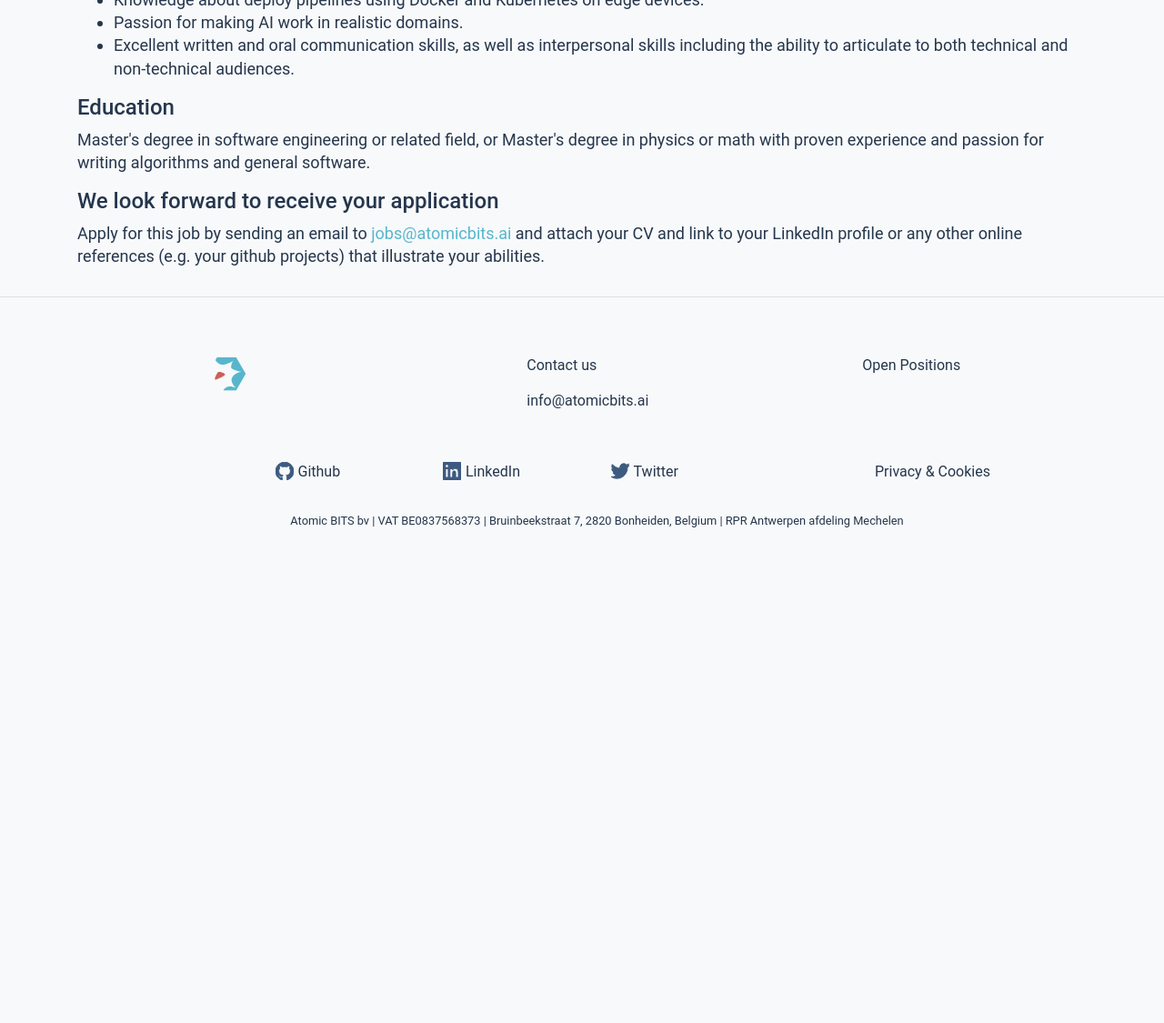
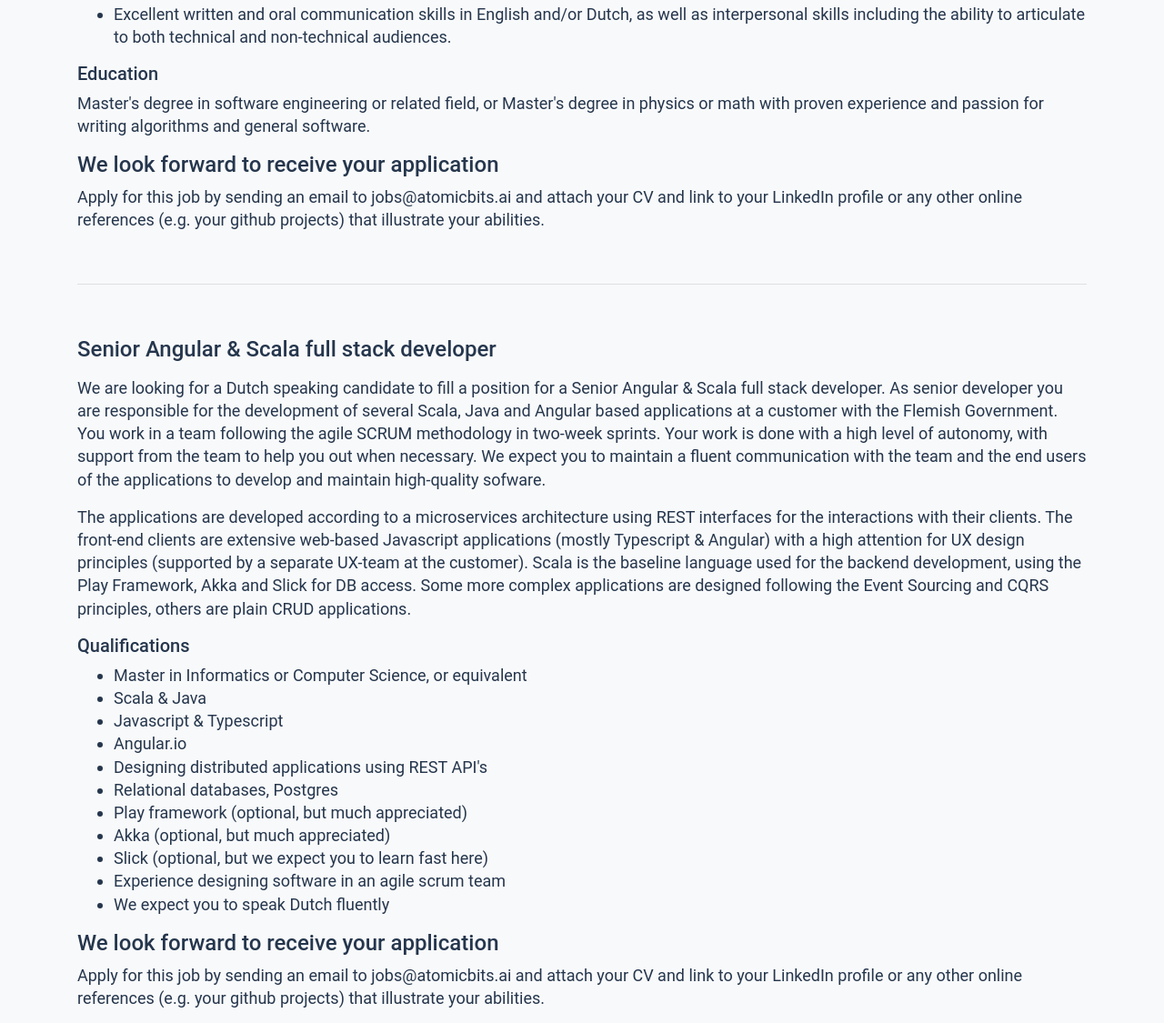
Before and after one commit to atomicbits/atomicbits-website, a plain HTML site: page jobs/index.html in a window 1280 px wide. Shown: the part 1107-2232 px from the top of the page at 91% size. Before the commit the page ends 1689 px from the top, so only its background shows below. Drawn offline with nearby package versions, Linux system fonts and the light colour scheme.

Commit message:
Added Scala job opening.

```diff
--- a/jobs/index.html
+++ b/jobs/index.html
@@ -110,7 +110,7 @@
 
           <p>
             Atomic BITS is looking for a talented AI engineer to work on distributed deep learning networks. These networks will be trained
-            on large-scale datasets in parallel to optimise the training process and to fuse correlated data streams from several nodes.
+            in parallel on large-scale datasets to optimise the training process and to fuse correlated data streams from several nodes.
             This process of high-level data fusion in distributed deep learning networks will create edge intelligence, a combined
             interpretation of several real-time data sources.
           </p>
@@ -127,7 +127,7 @@
             surveillance system.
           </p>
 
-          <h4>Responsibilities</h4>
+          <h5>Responsibilities</h5>
 
           <p>
             You are a smart, enthusiastic and self-driven person who wants to push the boundaries of machine learning in a challenging
@@ -152,7 +152,7 @@
             <li>Work closely with AI researchers and engineers on ambitious demonstration projects.</li>
           </ul>
 
-          <h4>Qualifications</h4>
+          <h5>Qualifications</h5>
           <ul>
             <li>Experience in designing, testing and optimizing deep neural networks in Python on PyTorch and Tensorflow.</li>
             <li>Experienced in, or strong ambition to become experienced in distributed deep learning using frameworks such as horovod.</li>
@@ -163,12 +163,13 @@
             <li>Knowledge about stream processing and event streaming, e.g. using Kafka.</li>
             <li>Knowledge about deploy pipelines using Docker and Kubernetes on edge devices.</li>
             <li>Passion for making AI work in realistic domains.</li>
-            <li>Excellent written and oral communication skills, as well as interpersonal skills including the ability to articulate to both
+            <li>Excellent written and oral communication skills in English and/or Dutch, as well as interpersonal skills including the
+              ability to articulate to both
               technical and non-technical audiences.
             </li>
           </ul>
 
-          <h4>Education</h4>
+          <h5>Education</h5>
 
           <p>
             Master's degree in software engineering or related field, or Master's degree in physics or math with proven experience and
@@ -179,13 +180,62 @@
 
           <p>
             Apply for this job by sending an email to
-            <a href="javascript:location='mailto:\u006a\u006f\u0062\u0073\u0040\u0061\u0074\u006f\u006d\u0069\u0063\u0062\u0069\u0074\u0073\u002e\u0061\u0069';void 0">
-              <script
-                  type="text/javascript">document.write('\u006a\u006f\u0062\u0073\u0040\u0061\u0074\u006f\u006d\u0069\u0063\u0062\u0069\u0074\u0073\u002e\u0061\u0069')</script>
-            </a>
+            <a class="dark" href="mailto:jobs@atomicbits.ai?subject=AI Engineer - job application">jobs@atomicbits.ai</a>
             and attach your CV and link to your LinkedIn profile or any other online
             references (e.g. your github projects) that illustrate your abilities.
           </p>
+
+
+          <br>
+          <hr>
+          <br>
+
+          <h2>Senior Angular & Scala full stack developer</h2>
+
+          <p>
+            We are looking for a Dutch speaking candidate to fill a position for a Senior Angular & Scala full stack developer.
+            As senior developer you are responsible for the development of several Scala, Java and Angular based applications at a
+            customer with the Flemish Government. You work in a team following the agile SCRUM methodology in two-week sprints.
+            Your work is done with a high level of autonomy, with support from the team to help you out when necessary.
+            We expect you to maintain a fluent communication with the team and the end users of the applications to develop and maintain
+            high-quality sofware.
+          </p>
+
+          <p>
+            The applications are developed according to a microservices architecture using REST interfaces for the interactions with
+            their clients. The front-end clients are extensive web-based Javascript applications (mostly Typescript & Angular) with a high
+            attention for UX design principles (supported by a separate UX-team at the customer). Scala is the baseline language used
+            for the backend development, using the Play Framework, Akka and Slick for DB access. Some more complex applications are designed
+            following the Event Sourcing and CQRS principles, others are plain CRUD applications.
+          </p>
+
+
+          <h5>Qualifications</h5>
+
+          <ul>
+            <li>Master in Informatics or Computer Science, or equivalent</li>
+            <li>Scala & Java</li>
+            <li>Javascript & Typescript</li>
+            <li>Angular.io</li>
+            <li>Designing distributed applications using REST API's</li>
+            <li>Relational databases, Postgres</li>
+            <li>Play framework (optional, but much appreciated)</li>
+            <li>Akka (optional, but much appreciated)</li>
+            <li>Slick (optional, but we expect you to learn fast here)</li>
+            <li>Experience designing software in an agile scrum team</li>
+            <li>We expect you to speak Dutch fluently</li>
+          </ul>
+
+
+          <h4>We look forward to receive your application</h4>
+
+          <p>
+            Apply for this job by sending an email to
+            <a class="dark" href="mailto:jobs@atomicbits.ai?subject=Senior Angular & Scala full stack developer - job application">jobs@atomicbits.ai</a>
+            and attach your CV and link to your LinkedIn profile or any other online
+            references (e.g. your github projects) that illustrate your abilities.
+          </p>
+
 
         </div>
       </div>
```
